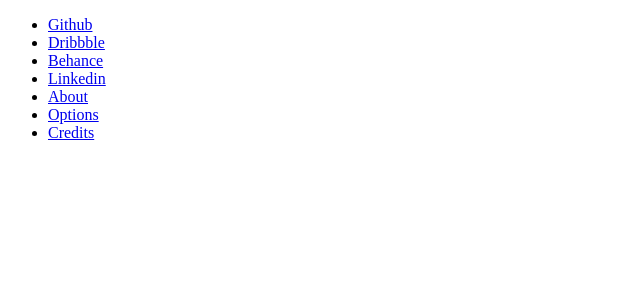
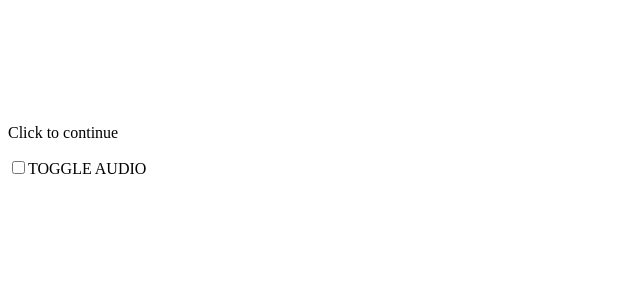
Before and after one commit to sp1lu/next-portfolio-vg, a Next.js app: page / in a window 1280 px wide. Shown: the top 300 px of the page, without its empty margins (0-640 px from the left). Built offline with nearby package versions, Linux system fonts and the light colour scheme.

Commit message:
Title page

```diff
--- a/app/layout.tsx
+++ b/app/layout.tsx
@@ -1,5 +1,7 @@
 import type { Metadata } from 'next'
-import { AudioProvider } from './store/audio.context';
+
+import { AudioProvider } from './store/audio.context'
+import AudioToggle from '@/components/audio-toggle/AudioToggle'
 
 import './globals.css'
 
@@ -15,6 +17,7 @@
         <AudioProvider>
           {children}
         </AudioProvider>
+        <AudioToggle />
       </body>
     </html>
   );
--- a/app/page.tsx
+++ b/app/page.tsx
@@ -1,19 +1,11 @@
-import Link from 'next/link';
+import Image from 'next/image'
+import logo from '@/public/images/logo.svg'
 
 function Home() {
   return (
     <main>
-      <nav>
-        <ul>
-          <li><a href='https://github.com/sp1lu' target='_blank'>Github</a></li>
-          <li><a href='https://dribbble.com/spilu' target='_blank'>Dribbble</a></li>
-          <li><a href='https://www.behance.net/spilu' target='_blank'>Behance</a></li>
-          <li><a href='https://www.linkedin.com/in/davide-rivolta/' target='_blank'>Linkedin</a></li>
-          <li><Link href='/about'>About</Link></li>
-          <li><Link href='/options'>Options</Link></li>
-          <li><Link href='/credits'>Credits</Link></li>
-        </ul>
-      </nav>
+      <Image src={logo} alt='logo' />
+      <p className="pulse">Click to continue</p>
     </main>
   );
 }
--- /dev/null
+++ b/components/audio-toggle/AudioToggle.tsx
@@ -0,0 +1,10 @@
+function AudioToggle() {
+    return (
+        <label>
+            <input type='checkbox' id='' />
+            TOGGLE AUDIO
+        </label>
+    )
+}
+
+export default AudioToggle
```
Also changed, not shown: app/main/page.tsx (added, +21 -0 lines), public/images/logo.svg (added).
